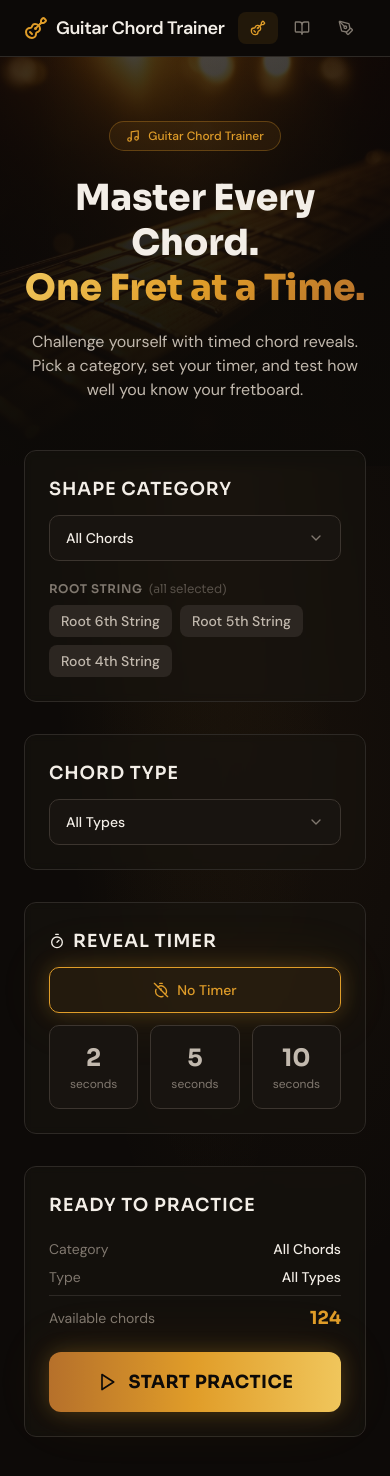
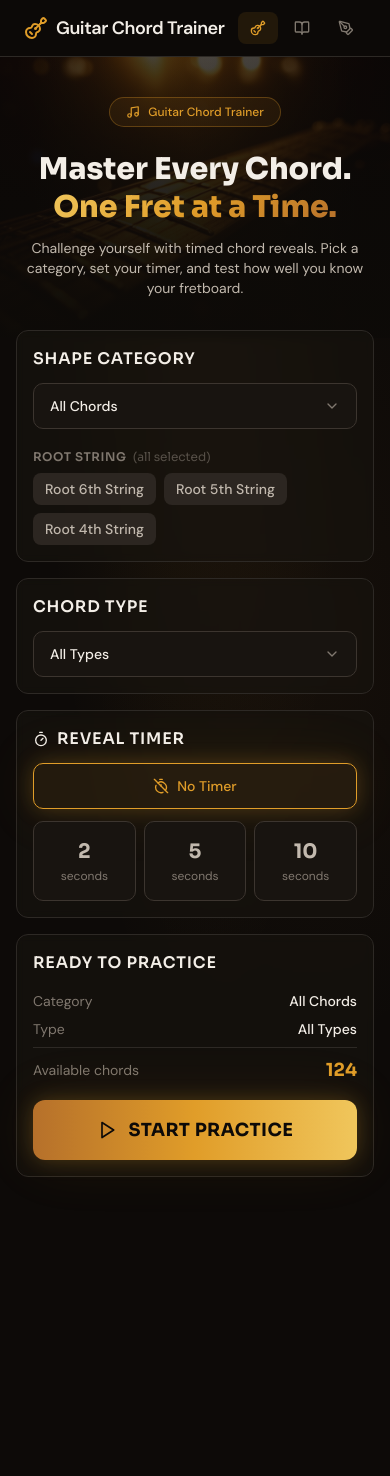
Before and after one commit to randysoller/FretMaster, a React (Vite) app: page / in a window 390 px wide. Shown: the top 1476 px of the page. After the commit the page ends 1225 px from the top, so only its background shows below. Built offline with nearby package versions, Linux system fonts and the light colour scheme.

Commit message:
Optimize Home page mobile responsiveness

```diff
--- a/src/components/features/CategorySelector.tsx
+++ b/src/components/features/CategorySelector.tsx
@@ -62,7 +62,7 @@ export default function CategorySelector() {
   return (
     <div className="space-y-3">
       <div className="flex items-center justify-between">
-        <h3 className="font-display text-lg font-semibold text-[hsl(var(--text-default))] uppercase tracking-wider">
+        <h3 className="font-display text-base sm:text-lg font-semibold text-[hsl(var(--text-default))] uppercase tracking-wider">
           Shape Category
         </h3>
         {categories.size > 0 && (
@@ -103,7 +103,7 @@ export default function CategorySelector() {
         </button>
 
         {isOpen && (
-          <div className="absolute left-0 right-0 top-full mt-1.5 z-20 rounded-xl border border-[hsl(var(--border-default))] bg-[hsl(var(--bg-elevated))] shadow-xl shadow-black/40 overflow-hidden animate-in fade-in slide-in-from-top-2 duration-150">
+          <div className="absolute left-0 right-0 top-full mt-1.5 z-20 rounded-xl border border-[hsl(var(--border-default))] bg-[hsl(var(--bg-elevated))] shadow-xl shadow-black/40 overflow-hidden overflow-y-auto max-h-[60vh] sm:max-h-[400px] animate-in fade-in slide-in-from-top-2 duration-150">
             {/* All Chords option */}
             <button
               onClick={handleToggleAll}
--- a/src/components/features/TimerSelector.tsx
+++ b/src/components/features/TimerSelector.tsx
@@ -9,7 +9,7 @@ export default function TimerSelector() {
 
   return (
     <div className="space-y-3">
-      <h3 className="font-display text-lg font-semibold text-[hsl(var(--text-default))] uppercase tracking-wider flex items-center gap-2">
+      <h3 className="font-display text-base sm:text-lg font-semibold text-[hsl(var(--text-default))] uppercase tracking-wider flex items-center gap-2">
         <Timer className="size-4" />
         Reveal Timer
       </h3>
@@ -26,7 +26,7 @@ export default function TimerSelector() {
         <TimerOff className="size-4" />
         No Timer
       </button>
-      <div className="flex gap-3">
+      <div className="flex gap-2 sm:gap-3">
         {APP_CONFIG.timerOptions.map((dur) => {
           const isActive = timerDuration === dur;
           return (
@@ -42,7 +42,7 @@ export default function TimerSelector() {
               `}
             >
               <span className={`
-                font-display text-2xl font-bold
+                font-display text-xl sm:text-2xl font-bold
                 ${isActive ? 'text-[hsl(var(--color-primary))]' : 'text-[hsl(var(--text-subtle))]'}
               `}>
                 {dur}
--- a/src/components/features/TypeSelector.tsx
+++ b/src/components/features/TypeSelector.tsx
@@ -66,7 +66,7 @@ export default function TypeSelector() {
   return (
     <div className="space-y-3">
       <div className="flex items-center justify-between">
-        <h3 className="font-display text-lg font-semibold text-[hsl(var(--text-default))] uppercase tracking-wider">
+        <h3 className="font-display text-base sm:text-lg font-semibold text-[hsl(var(--text-default))] uppercase tracking-wider">
           Chord Type
         </h3>
         {chordTypes.size > 0 && (
@@ -107,7 +107,7 @@ export default function TypeSelector() {
         </button>
 
         {isOpen && (
-          <div className="absolute left-0 right-0 top-full mt-1.5 z-20 rounded-xl border border-[hsl(var(--border-default))] bg-[hsl(var(--bg-elevated))] shadow-xl shadow-black/40 overflow-hidden animate-in fade-in slide-in-from-top-2 duration-150 max-h-[360px] overflow-y-auto">
+          <div className="absolute left-0 right-0 top-full mt-1.5 z-20 rounded-xl border border-[hsl(var(--border-default))] bg-[hsl(var(--bg-elevated))] shadow-xl shadow-black/40 overflow-hidden animate-in fade-in slide-in-from-top-2 duration-150 max-h-[55vh] sm:max-h-[360px] overflow-y-auto">
             {/* All Types option */}
             <button
               onClick={handleToggleAll}
--- a/src/pages/Home.tsx
+++ b/src/pages/Home.tsx
@@ -31,7 +31,7 @@ export default function Home() {
           <div className="absolute inset-0 bg-gradient-to-b from-[hsl(var(--bg-base)/0.3)] via-[hsl(var(--bg-base)/0.7)] to-[hsl(var(--bg-base))]" />
         </div>
 
-        <div className="relative px-6 py-16 md:py-24 text-center max-w-3xl mx-auto">
+        <div className="relative px-4 sm:px-6 py-10 sm:py-16 md:py-24 text-center max-w-3xl mx-auto">
           <div className="inline-flex items-center gap-2 rounded-full border border-[hsl(var(--color-primary)/0.3)] bg-[hsl(var(--color-primary)/0.08)] px-4 py-1.5 mb-6">
             <Music className="size-3.5 text-[hsl(var(--color-primary))]" />
             <span className="text-xs font-body font-medium text-[hsl(var(--color-primary))]">
@@ -39,41 +39,41 @@ export default function Home() {
             </span>
           </div>
 
-          <h1 className="font-display text-4xl md:text-6xl font-extrabold leading-tight text-balance">
+          <h1 className="font-display text-3xl sm:text-4xl md:text-6xl font-extrabold leading-tight text-balance">
             <span className="text-[hsl(var(--text-default))]">Master Every Chord.</span>
             <br />
             <span className="text-gradient">One Fret at a Time.</span>
           </h1>
 
-          <p className="mt-5 font-body text-base md:text-lg text-[hsl(var(--text-subtle))] max-w-xl mx-auto text-pretty">
+          <p className="mt-3 sm:mt-5 font-body text-sm sm:text-base md:text-lg text-[hsl(var(--text-subtle))] max-w-xl mx-auto text-pretty">
             Challenge yourself with timed chord reveals. Pick a category, set your timer, and test how well you know your fretboard.
           </p>
         </div>
       </div>
 
       {/* Setup Section */}
-      <div className="px-6 pb-16 -mt-4">
+      <div className="px-4 sm:px-6 pb-12 sm:pb-16 -mt-2 sm:-mt-4">
         <div className="max-w-5xl mx-auto">
-          <div className="grid grid-cols-1 lg:grid-cols-12 gap-8">
+          <div className="grid grid-cols-1 lg:grid-cols-12 gap-4 sm:gap-6 lg:gap-8">
             {/* Left: Category + Type */}
-            <div className="lg:col-span-7 space-y-8">
-              <div className="relative z-10 rounded-xl border border-[hsl(var(--border-subtle))] bg-[hsl(var(--bg-elevated)/0.6)] backdrop-blur-sm p-6">
+            <div className="lg:col-span-7 space-y-4 sm:space-y-6 lg:space-y-8">
+              <div className="relative z-10 rounded-xl border border-[hsl(var(--border-subtle))] bg-[hsl(var(--bg-elevated)/0.6)] backdrop-blur-sm p-4 sm:p-6">
                 <CategorySelector />
               </div>
-              <div className="relative z-[9] rounded-xl border border-[hsl(var(--border-subtle))] bg-[hsl(var(--bg-elevated)/0.6)] backdrop-blur-sm p-6">
+              <div className="relative z-[9] rounded-xl border border-[hsl(var(--border-subtle))] bg-[hsl(var(--bg-elevated)/0.6)] backdrop-blur-sm p-4 sm:p-6">
                 <TypeSelector />
               </div>
             </div>
 
             {/* Right: Timer + Start */}
-            <div className="lg:col-span-5 space-y-8">
-              <div className="rounded-xl border border-[hsl(var(--border-subtle))] bg-[hsl(var(--bg-elevated)/0.6)] backdrop-blur-sm p-6">
+            <div className="lg:col-span-5 space-y-4 sm:space-y-6 lg:space-y-8">
+              <div className="rounded-xl border border-[hsl(var(--border-subtle))] bg-[hsl(var(--bg-elevated)/0.6)] backdrop-blur-sm p-4 sm:p-6">
                 <TimerSelector />
               </div>
 
               {/* Summary + Start */}
-              <div className="rounded-xl border border-[hsl(var(--border-subtle))] bg-[hsl(var(--bg-elevated)/0.6)] backdrop-blur-sm p-6 space-y-5">
-                <h3 className="font-display text-lg font-semibold text-[hsl(var(--text-default))] uppercase tracking-wider">
+              <div className="rounded-xl border border-[hsl(var(--border-subtle))] bg-[hsl(var(--bg-elevated)/0.6)] backdrop-blur-sm p-4 sm:p-6 space-y-4 sm:space-y-5">
+                <h3 className="font-display text-base sm:text-lg font-semibold text-[hsl(var(--text-default))] uppercase tracking-wider">
                   Ready to Practice
                 </h3>
 
```
